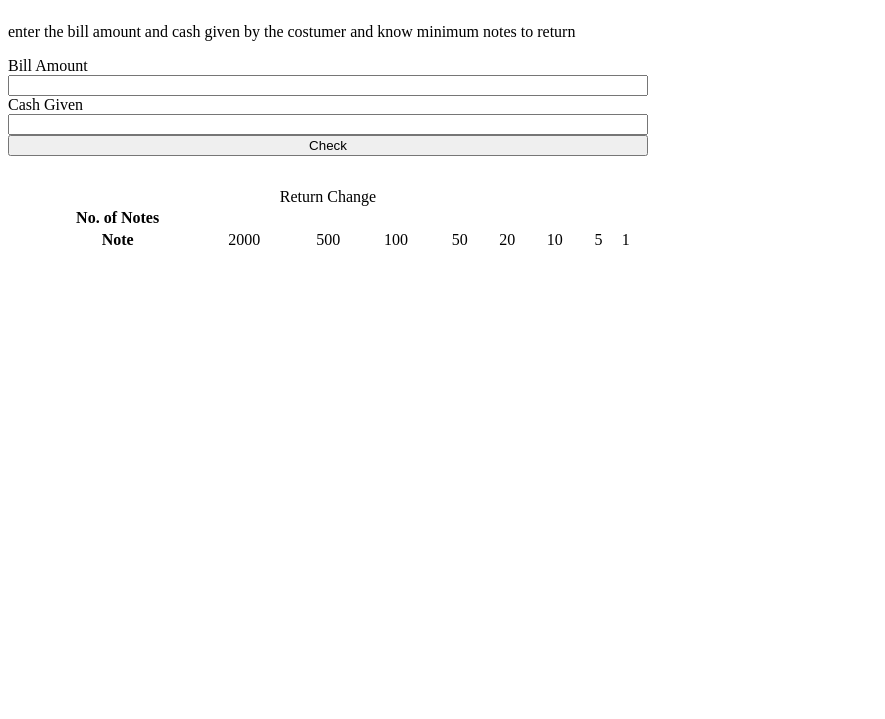
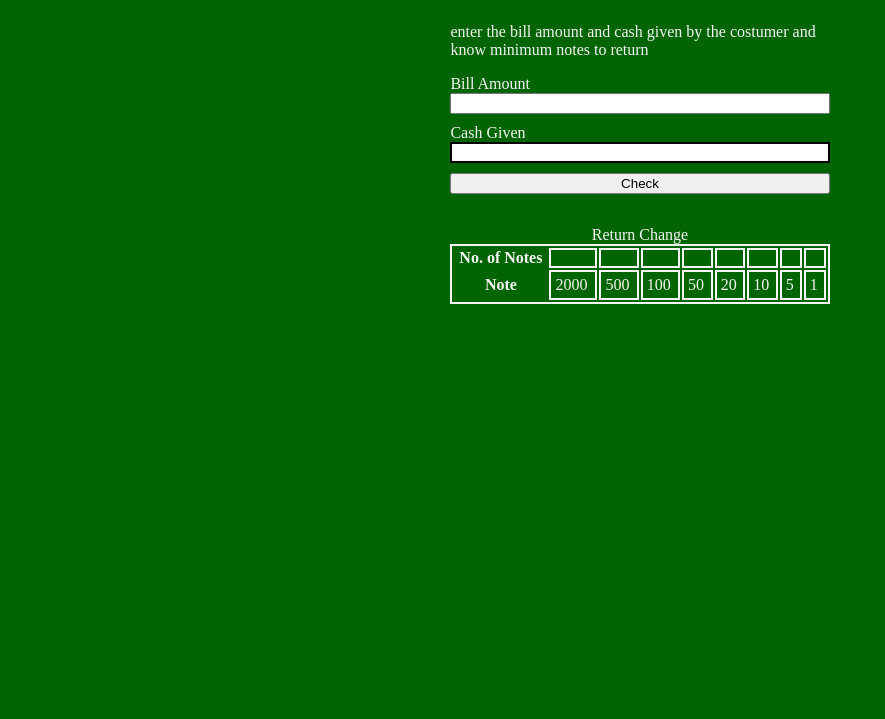
Before and after one commit to junaidtyagi/cash-register-manager, a plain HTML site: page index.html in a window 1280 px wide. Shown: the part 81-800 px from the top of the page, without its empty margins (0-885 px from the left). Drawn offline with Linux system fonts and the light colour scheme.

Commit message:
update style.css

```diff
--- a/style.css
+++ b/style.css
@@ -1,8 +1,25 @@
-*{
-
+body{
+    background-color: darkgreen;
+    color:whitesmoke;
 }
 .container{
     display: flex;
     flex-direction: column;
-    width: 50vw;
+    width: 30%;
+    margin:auto;
 }
+#cash-given{
+    margin-bottom: 10px;
+    border:2px solid black;
+}
+#bill-amount{
+margin-bottom:10px;
+}
+table{
+    border: 2px solid whitesmoke;
+
+}
+td{
+    border: 2px solid whitesmoke;
+    padding: 4px;
+}
```
